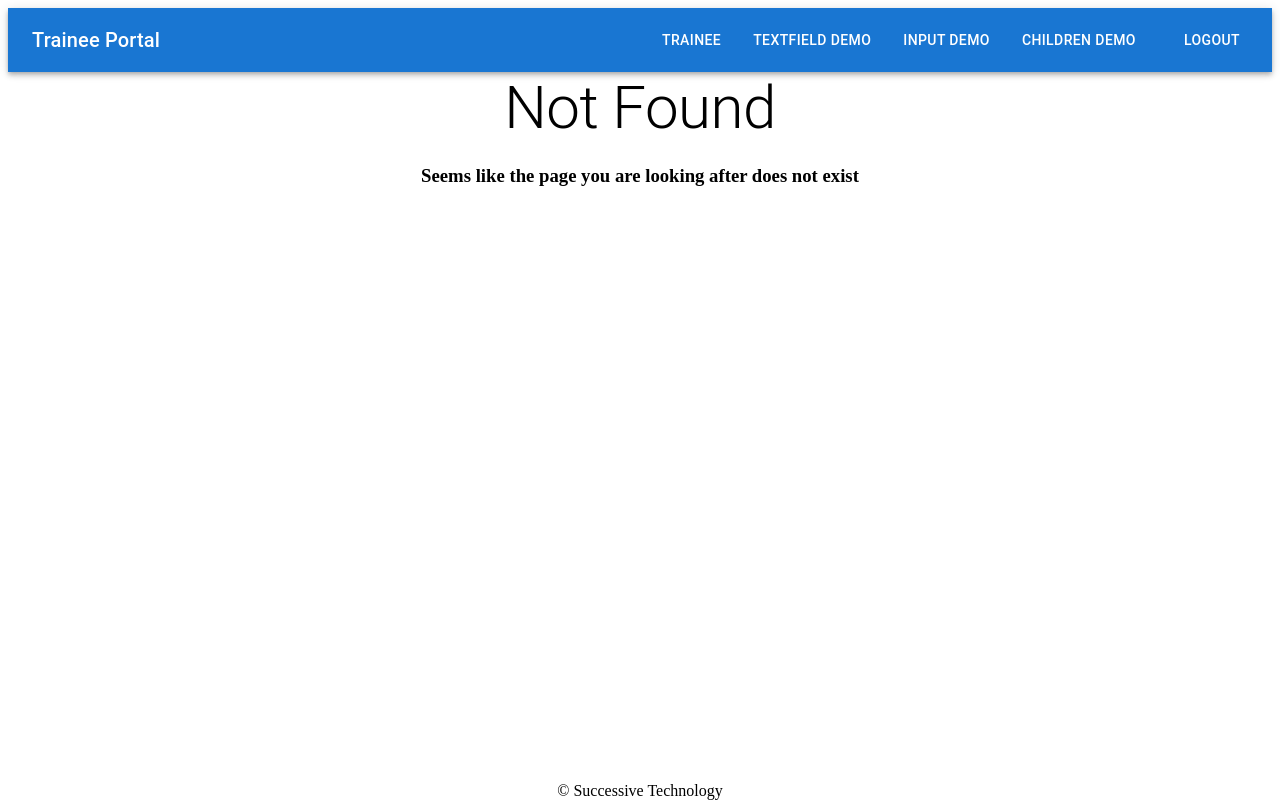
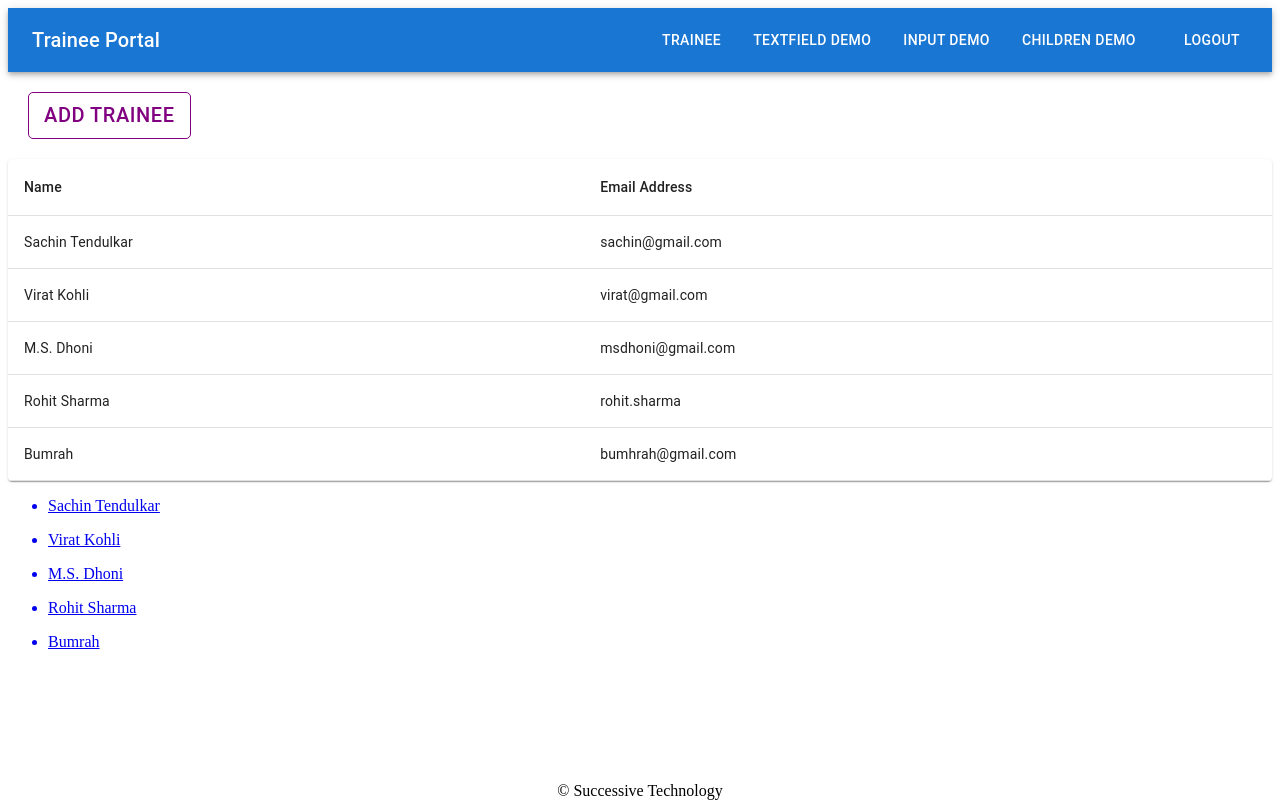
Before and after one commit to nx-mukesh/react-client, a React (Create React App) app in the folder training/: page / in a window 1280 px wide. Before the commit this address had no page. Built offline with nearby package versions, Linux system fonts and the light colour scheme.

Commit message:
fix: generic table selected item

```diff
--- a/training/src/App.jsx
+++ b/training/src/App.jsx
@@ -7,6 +7,7 @@ const App = () => {
   return (
     <BrowserRouter>
       <Switch>
+        <PrivateRoute exact path="/" component={TraineeList} />
         <PrivateRoute exact path="/trainee" component={TraineeList} />
         <PrivateRoute exact path="/trainee/:id" component={TraineeDetail} />
         <PrivateRoute exact path="/text-field-demo" component={TextFieldDemo} />
--- /dev/null
+++ b/training/src/components/Table/Table.jsx
@@ -0,0 +1,66 @@
+import React from 'react';
+import { PropTypes } from 'prop-types';
+import {
+  TableBody,
+  Table,
+  TableCell,
+  TableContainer,
+  TableHead,
+  TableRow,
+  Paper,
+} from '@mui/material';
+const GenericTable = (props) => {
+  const { id, columns, data } = props;
+  const newData = data.map((row, index) => {
+    let rowData = [];
+    let i = 0;
+    for (const key in row) {
+      if (key === 'name' || key === 'email') {
+        rowData.push({
+          key: columns[i],
+          val: row[key],
+        });
+        i++;
+      }
+    }
+    return (
+      <TableRow>
+        {rowData.map((data, index) => (
+          <TableCell key={index} aline={data.key.aline}>
+            {data.val}
+            {console.log(data)}
+          </TableCell>
+        ))}
+      </TableRow>
+    );
+  });
+
+  return (
+    <TableContainer component={Paper}>
+      <Table>
+        <TableHead>
+          <TableRow>
+            {columns.map((col, index) => (
+              <TableCell key={`${id}${index}`} aline={col.aline}>
+                {col.label}
+              </TableCell>
+            ))}
+          </TableRow>
+        </TableHead>
+        <TableBody>{newData}</TableBody>
+      </Table>
+    </TableContainer>
+  );
+};
+
+Table.prototype = {
+  id: PropTypes.string,
+  columns: PropTypes.array,
+  data: PropTypes.array,
+};
+Table.defaultProps = {
+  id: '',
+  column: [{ field: '', label: '', align: 'center' }],
+  data: [],
+};
+export default GenericTable;
--- /dev/null
+++ b/training/src/components/Table/index.js
@@ -0,0 +1 @@
+export { default as GenericTable } from './Table';
--- a/training/src/components/index.js
+++ b/training/src/components/index.js
@@ -2,3 +2,4 @@ export { TextField } from './TextField';
 export { Slider } from './Slider';
 export { RadioGroup } from './RadioGroup';
 export { SelectField } from './SelectField';
+export { GenericTable } from './Table';
--- a/training/src/pages/Trainee/TraineeList.jsx
+++ b/training/src/pages/Trainee/TraineeList.jsx
@@ -1,8 +1,9 @@
 import React, { useState } from 'react';
+import { Link } from 'react-router-dom';
 import Button from '@mui/material/Button';
+import { GenericTable } from '../../components';
 import { AddDialog } from './components';
 import traineesData from './data/trainee';
-import { Link } from 'react-router-dom';
 
 const TraineeList = () => {
   const [open, setOpen] = useState(false);
@@ -37,6 +38,24 @@ const TraineeList = () => {
         </Button>
       </div>
       <AddDialog open={open} onClose={handleClose} onSubmit={handleSubmit} />
+      <div className="traineeList__table">
+        <GenericTable
+          id="id"
+          data={traineesData}
+          columns={[
+            {
+              field: 'name',
+              label: 'Name',
+              align: 'center',
+            },
+            {
+              field: 'email',
+              label: 'Email Address',
+            },
+          ]}
+        />
+      </div>
+
       <div className="traineeList__trainee">
         {traineesData.map((trainee) => (
           <ul className="traineeList__traineeName" key={trainee.id}>
```
Also changed, not shown: training/src/components/GenericTable/Table.jsx (deleted, +0 -23 lines), training/src/pages/Trainee/Trainee.jsx (+99 -35 lines), training/src/components/GenericTable/index.js (deleted).
